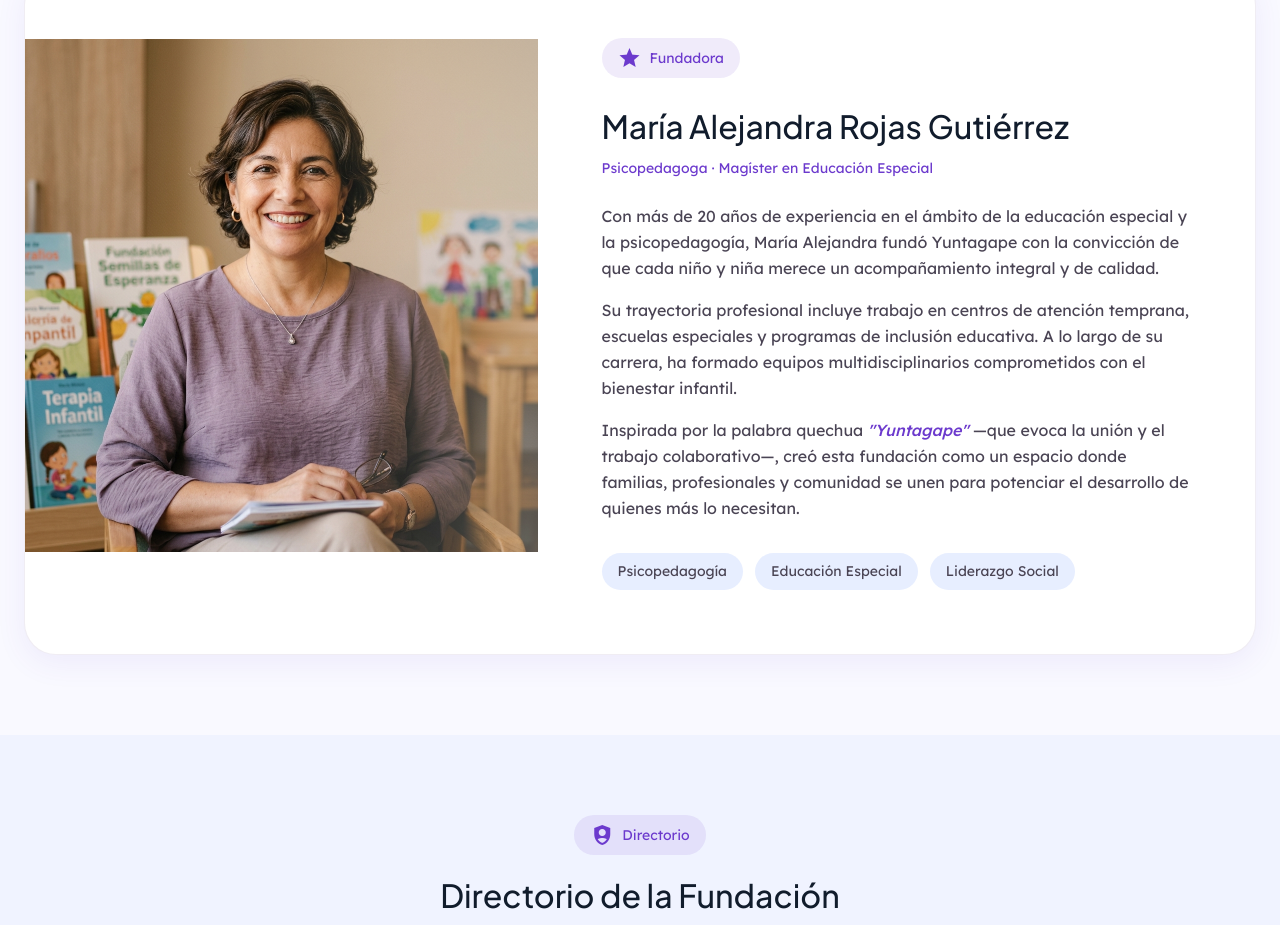
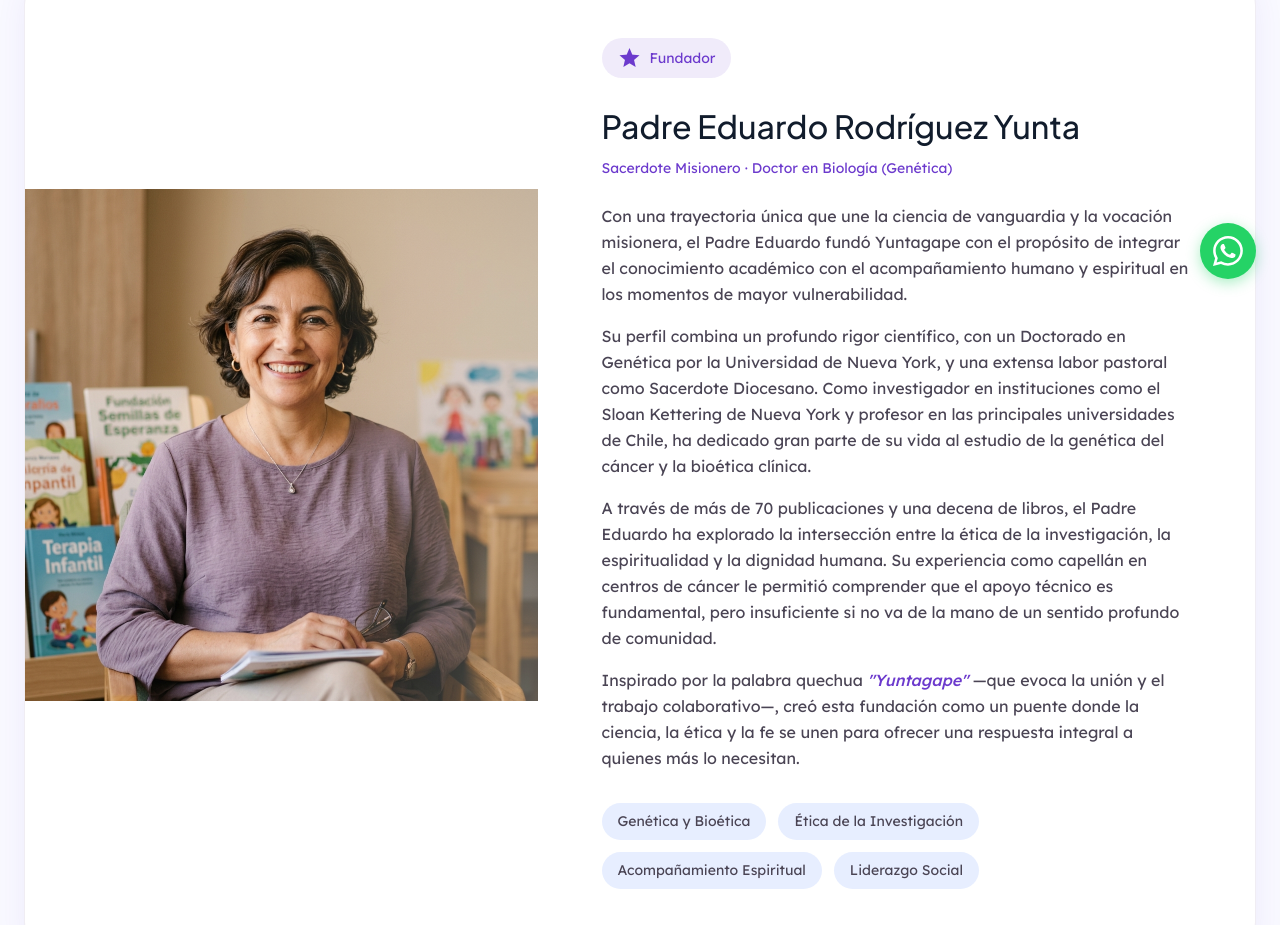
Before and after one commit to amarinmella/fundacionyuntagape, a website: page equipo.html in a window 1280 px wide. Shown: the part 497-1422 px from the top of the page. Drawn offline with nearby package versions, Linux system fonts and the light colour scheme.

Commit message:
Cambio de copy en el texto fundador

```diff
--- a/equipo.html
+++ b/equipo.html
@@ -9,7 +9,7 @@
 <meta property="og:title" content="Nuestro Equipo - Fundación Yuntagape"/>
 <meta property="og:description" content="Conoce a los profesionales detrás de Fundación Yuntagape: psicólogos, psicopedagogos, terapeutas ocupacionales y trabajadores sociales comprometidos."/>
 <meta property="og:url" content="https://yuntagape.cl/equipo.html"/>
-<meta property="og:image" content="https://yuntagape.cl/images/fundadora.png"/>
+<meta property="og:image" content="https://yuntagape.cl/images/fundador.png"/>
 <link href="https://fonts.googleapis.com/css2?family=Lexend:wght@400;500;600&amp;family=Plus+Jakarta+Sans:wght@500;600;700;900&amp;display=swap" rel="stylesheet"/>
 <link href="https://fonts.googleapis.com/css2?family=Material+Symbols+Outlined:wght,FILL@100..700,0..1&amp;display=swap" rel="stylesheet"/>
 <link rel="stylesheet" href="css/output.css"/>
@@ -80,7 +80,7 @@ Conoce a quienes hacen posible nuestra misión: profesionales comprometidos con
 <!-- Founder Image -->
 <div class="w-full lg:w-5/12 relative">
 <div class="aspect-[3/4] lg:aspect-auto lg:h-full min-h-[400px] lg:min-h-[550px] relative overflow-hidden">
-<img alt="Fundadora de Fundación Yuntagape" class="w-full h-full object-cover" src="images/fundadora.png"/>
+<img alt="Padre Eduardo Rodríguez Yunta, Fundador de Fundación Yuntagape" class="w-full h-full object-cover" src="images/fundadora.png"/>
 <div class="absolute inset-0 bg-gradient-to-t from-primary/20 via-transparent to-transparent lg:bg-gradient-to-r lg:from-transparent lg:via-transparent lg:to-white/30"></div>
 </div>
 </div>
@@ -88,18 +88,20 @@ Conoce a quienes hacen posible nuestra misión: profesionales comprometidos con
 <div class="w-full lg:w-7/12 p-8 md:p-12 lg:p-16">
 <div class="inline-flex items-center gap-2 bg-primary/10 px-4 py-2 rounded-full text-primary font-label-md text-label-md mb-6">
 <span class="material-symbols-outlined text-lg" style="font-variation-settings: 'FILL' 1;">star</span>
-Fundadora
+Fundador
 </div>
-<h2 class="font-headline-lg text-headline-lg text-on-surface mb-2">María Alejandra Rojas Gutiérrez</h2>
-<p class="font-label-md text-label-md text-primary mb-6">Psicopedagoga · Magíster en Educación Especial</p>
+<h2 class="font-headline-lg text-headline-lg text-on-surface mb-2">Padre Eduardo Rodríguez Yunta</h2>
+<p class="font-label-md text-label-md text-primary mb-6">Sacerdote Misionero · Doctor en Biología (Genética)</p>
 <div class="space-y-4 font-body-md text-body-md text-on-surface-variant leading-relaxed">
-<p>Con más de 20 años de experiencia en el ámbito de la educación especial y la psicopedagogía, María Alejandra fundó Yuntagape con la convicción de que cada niño y niña merece un acompañamiento integral y de calidad.</p>
-<p>Su trayectoria profesional incluye trabajo en centros de atención temprana, escuelas especiales y programas de inclusión educativa. A lo largo de su carrera, ha formado equipos multidisciplinarios comprometidos con el bienestar infantil.</p>
-<p>Inspirada por la palabra quechua <em class="text-primary font-medium">"Yuntagape"</em> —que evoca la unión y el trabajo colaborativo—, creó esta fundación como un espacio donde familias, profesionales y comunidad se unen para potenciar el desarrollo de quienes más lo necesitan.</p>
+<p>Con una trayectoria única que une la ciencia de vanguardia y la vocación misionera, el Padre Eduardo fundó Yuntagape con el propósito de integrar el conocimiento académico con el acompañamiento humano y espiritual en los momentos de mayor vulnerabilidad.</p>
+<p>Su perfil combina un profundo rigor científico, con un Doctorado en Genética por la Universidad de Nueva York, y una extensa labor pastoral como Sacerdote Diocesano. Como investigador en instituciones como el Sloan Kettering de Nueva York y profesor en las principales universidades de Chile, ha dedicado gran parte de su vida al estudio de la genética del cáncer y la bioética clínica.</p>
+<p>A través de más de 70 publicaciones y una decena de libros, el Padre Eduardo ha explorado la intersección entre la ética de la investigación, la espiritualidad y la dignidad humana. Su experiencia como capellán en centros de cáncer le permitió comprender que el apoyo técnico es fundamental, pero insuficiente si no va de la mano de un sentido profundo de comunidad.</p>
+<p>Inspirado por la palabra quechua <em class="text-primary font-medium">"Yuntagape"</em> —que evoca la unión y el trabajo colaborativo—, creó esta fundación como un puente donde la ciencia, la ética y la fe se unen para ofrecer una respuesta integral a quienes más lo necesitan.</p>
 </div>
 <div class="flex flex-wrap gap-3 mt-8">
-<span class="bg-surface-container px-4 py-2 rounded-full text-on-surface-variant font-label-md text-label-md">Psicopedagogía</span>
-<span class="bg-surface-container px-4 py-2 rounded-full text-on-surface-variant font-label-md text-label-md">Educación Especial</span>
+<span class="bg-surface-container px-4 py-2 rounded-full text-on-surface-variant font-label-md text-label-md">Genética y Bioética</span>
+<span class="bg-surface-container px-4 py-2 rounded-full text-on-surface-variant font-label-md text-label-md">Ética de la Investigación</span>
+<span class="bg-surface-container px-4 py-2 rounded-full text-on-surface-variant font-label-md text-label-md">Acompañamiento Espiritual</span>
 <span class="bg-surface-container px-4 py-2 rounded-full text-on-surface-variant font-label-md text-label-md">Liderazgo Social</span>
 </div>
 </div>
```
Also changed, not shown: css/output.css.
